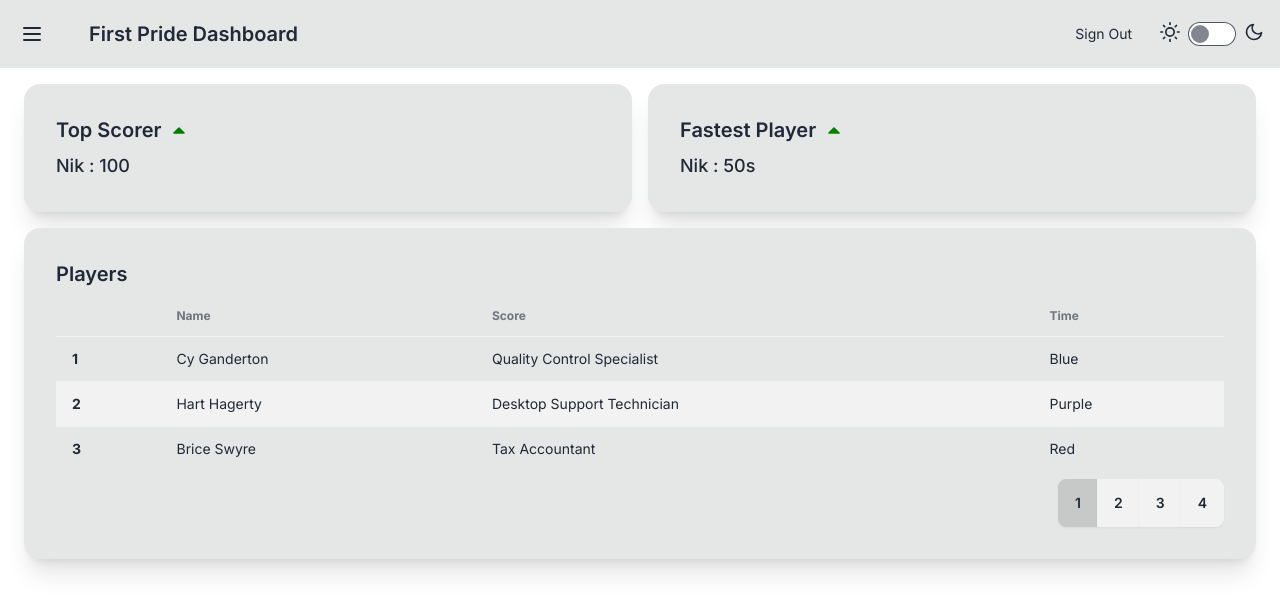
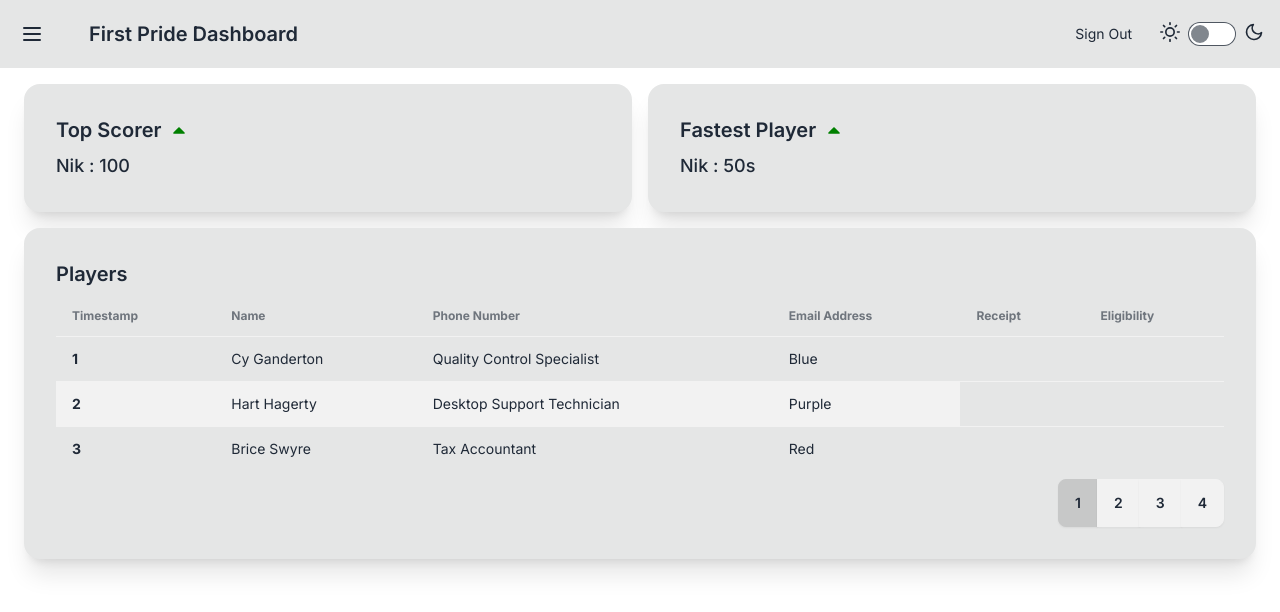
Before and after one commit to fatihiazmi/fp-dashboard, a Next.js app: page /dashboard/speedrun in a window 1280 px wide. Shown: the top 612 px of the page. Built offline with nearby package versions, Linux system fonts and the light colour scheme; no server answers; sample sign-in values are in the browser's storage.

Commit message:
add: playerdetails table

```diff
--- a/app/dashboard/speedrun/page.jsx
+++ b/app/dashboard/speedrun/page.jsx
@@ -1,7 +1,7 @@
 import LargeCard from "@/components/LargeCard";
 import SmallCard from "@/components/SmallCard";
 import ProtectedRoute from "@/components/ProtectedRoute";
-import PlayersTable from "@/components/PlayersTable";
+import PlayersDetailsTable from "@/components/PlayersDetailsTable";
 
 export default function Home() {
   const topScore = {
@@ -28,7 +28,7 @@ export default function Home() {
       </div>
       <div className="grid grid-cols-1">
         <LargeCard title="Players">
-          <PlayersTable />
+          <PlayersDetailsTable />
         </LargeCard>
       </div>
     </ProtectedRoute>
--- /dev/null
+++ b/components/PlayersDetailsTable.jsx
@@ -0,0 +1,54 @@
+import React from "react";
+
+const PlayersTable = () => {
+  return (
+    <>
+      <div className="overflow-x-auto">
+        <table className="table table-zebra">
+          {/* head */}
+          <thead>
+            <tr>
+              <th>Timestamp</th>
+              <th>Name</th>
+              <th>Phone Number</th>
+              <th>Email Address</th>
+              <th>Receipt</th>
+              <th>Eligibility</th>
+            </tr>
+          </thead>
+          <tbody>
+            {/* row 1 */}
+            <tr>
+              <th>1</th>
+              <td>Cy Ganderton</td>
+              <td>Quality Control Specialist</td>
+              <td>Blue</td>
+            </tr>
+            {/* row 2 */}
+            <tr>
+              <th>2</th>
+              <td>Hart Hagerty</td>
+              <td>Desktop Support Technician</td>
+              <td>Purple</td>
+            </tr>
+            {/* row 3 */}
+            <tr>
+              <th>3</th>
+              <td>Brice Swyre</td>
+              <td>Tax Accountant</td>
+              <td>Red</td>
+            </tr>
+          </tbody>
+        </table>
+      </div>
+      <div className="join justify-end">
+        <button className="join-item btn btn-active">1</button>
+        <button className="join-item btn">2</button>
+        <button className="join-item btn">3</button>
+        <button className="join-item btn">4</button>
+      </div>
+    </>
+  );
+};
+
+export default PlayersTable;
```
